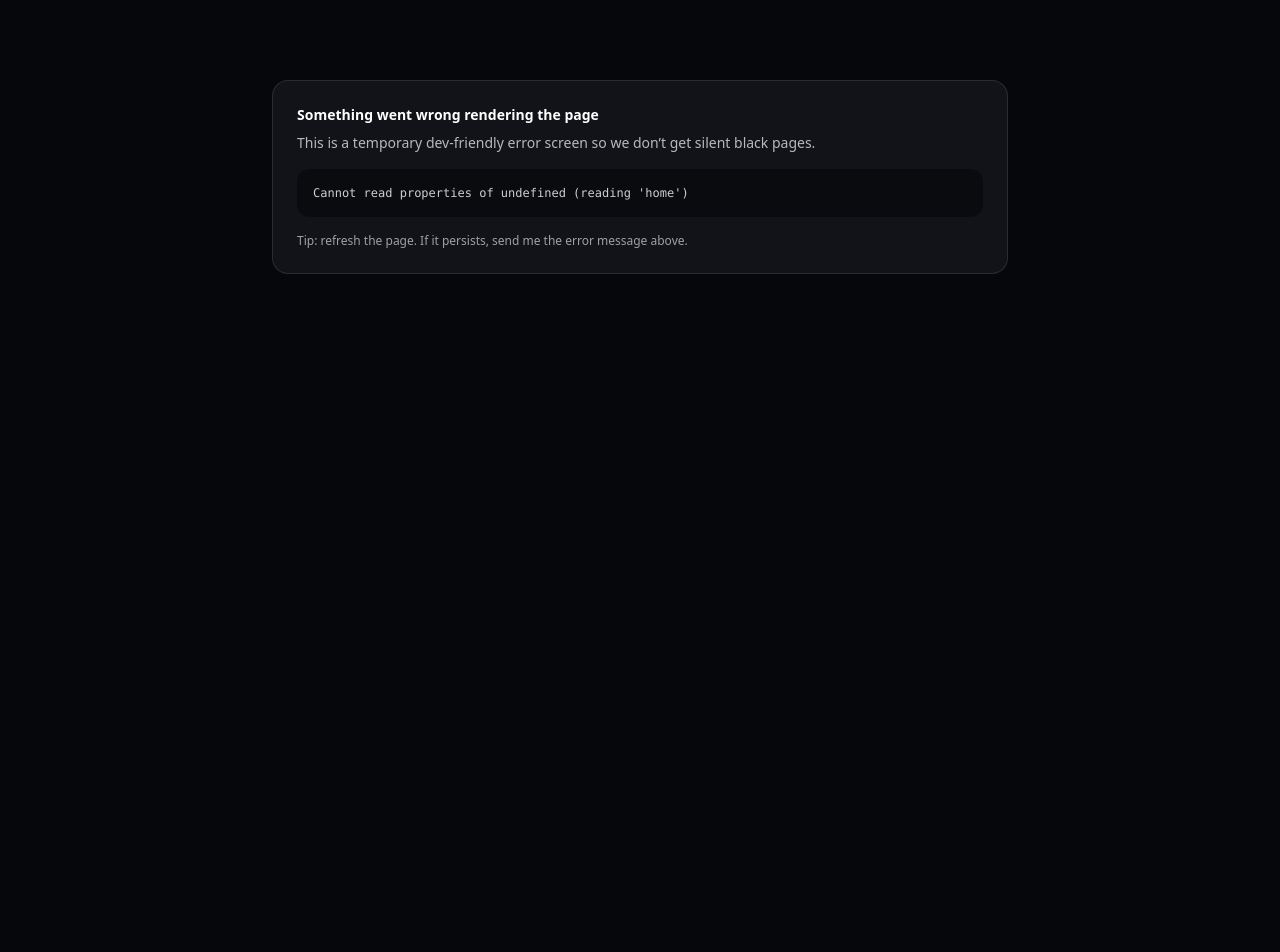
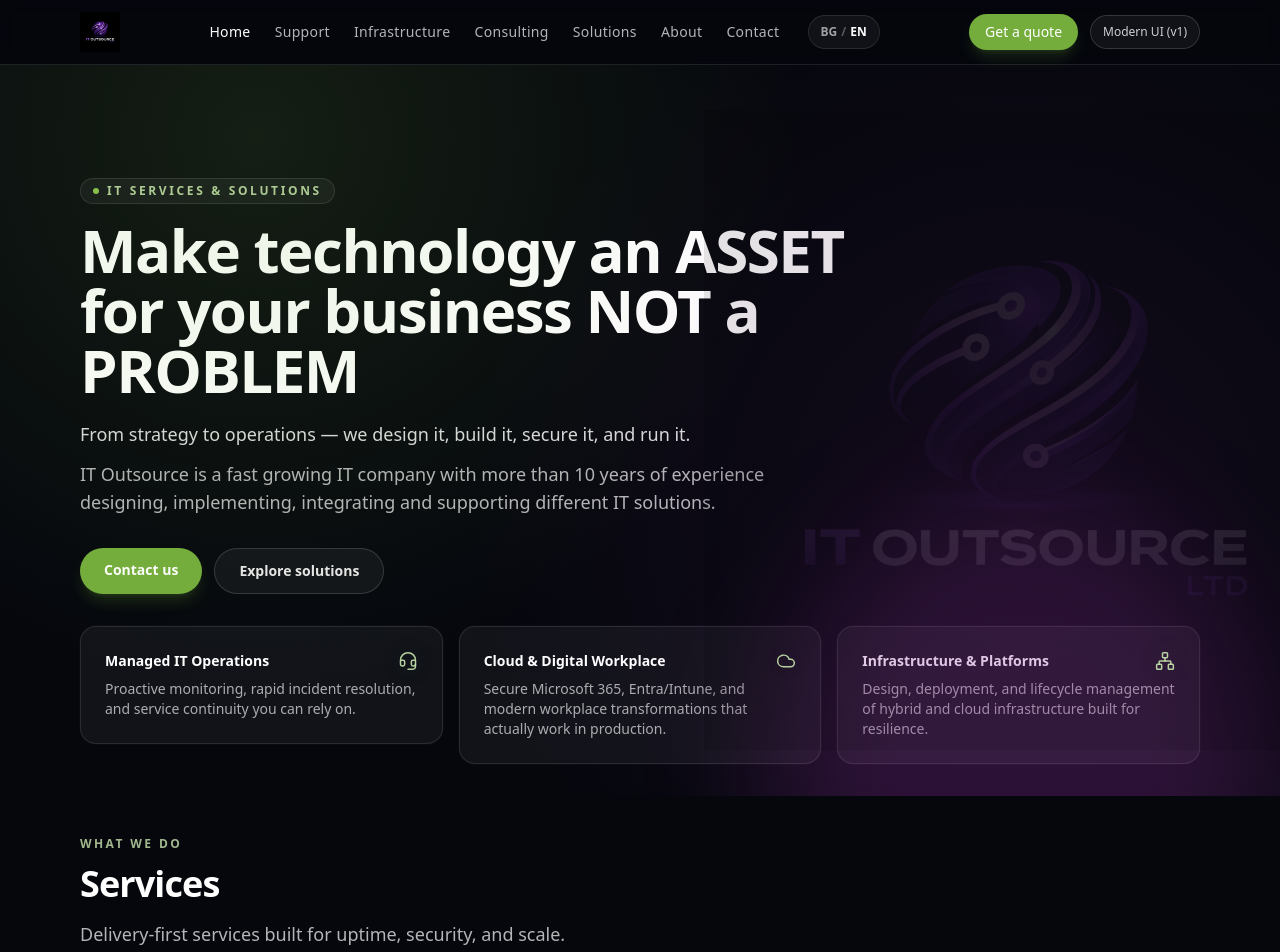
Before and after one commit to gushterovstefan/itosite, a React (Vite) app in the folder website/: page / in a window 1280 px wide. Shown: the top 952 px of the page. Before the commit the page ends 800 px from the top, so only its background shows below. Built offline with nearby package versions, Linux system fonts and the light colour scheme.

Commit message:
Fix i18n: add EN UI labels for navbar and shared strings

```diff
--- a/website/src/content/en.js
+++ b/website/src/content/en.js
@@ -2,7 +2,34 @@ export const contentEN = {
   shared: {
     email: 'info@itoutsource.bg',
     phone: '+359 887 940248',
-    tagline: 'Make technology an ASSET for your business NOT a PROBLEM'
+    tagline: 'Make technology an ASSET for your business NOT a PROBLEM',
+    ui: {
+      home: 'Home',
+      support: 'Support',
+      infrastructure: 'Infrastructure',
+      consulting: 'Consulting',
+      solutions: 'Solutions',
+      about: 'About',
+      contact: 'Contact',
+      getQuote: 'Get a quote',
+      modernUi: 'Modern UI (v1)',
+      contactUs: 'Contact us',
+      exploreSolutions: 'Explore solutions',
+      talkToUs: 'Talk to us',
+      itServicesBadge: 'IT services & solutions',
+      servicesEyebrow: 'WHAT WE DO',
+      servicesTitle: 'Services',
+      servicesLead: 'Delivery-first services built for uptime, security, and scale.',
+      whyEyebrow: 'Why',
+      benefitsEyebrow: 'Benefits',
+      writeUs: 'Write us',
+      phoneLabel: 'Phone',
+      emailLabel: 'Email',
+      sendDemo: 'Send (demo)',
+      yourName: 'Your name',
+      yourEmail: 'Email',
+      message: 'Message'
+    }
   },
   home: {
     heroTitle: 'Make technology an ASSET for your business NOT a PROBLEM',
```
